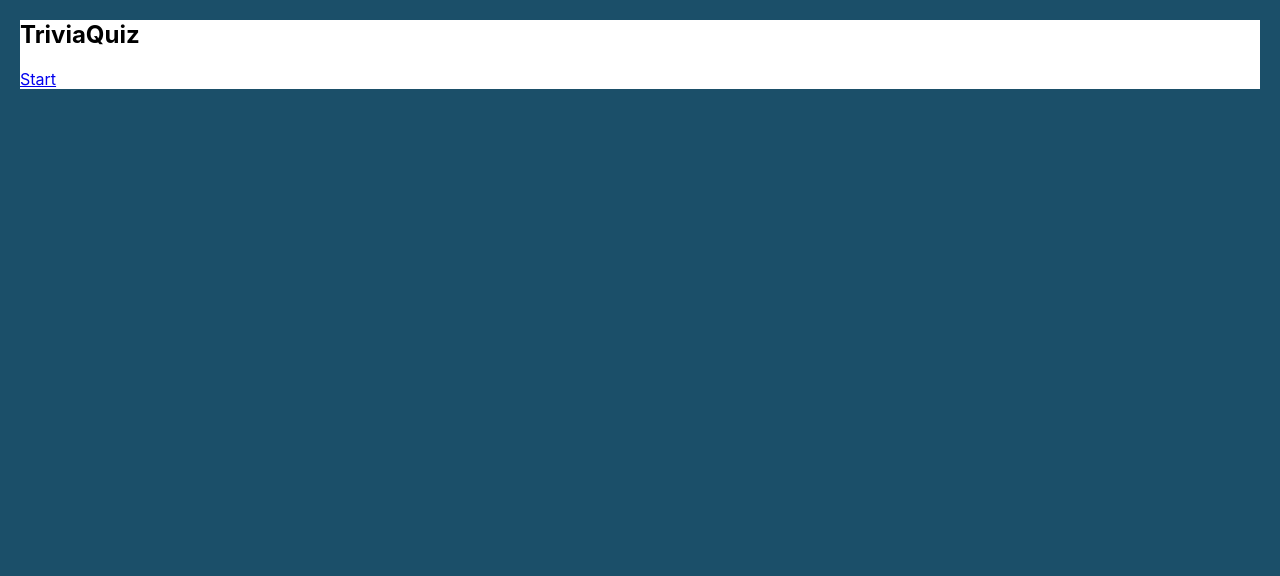
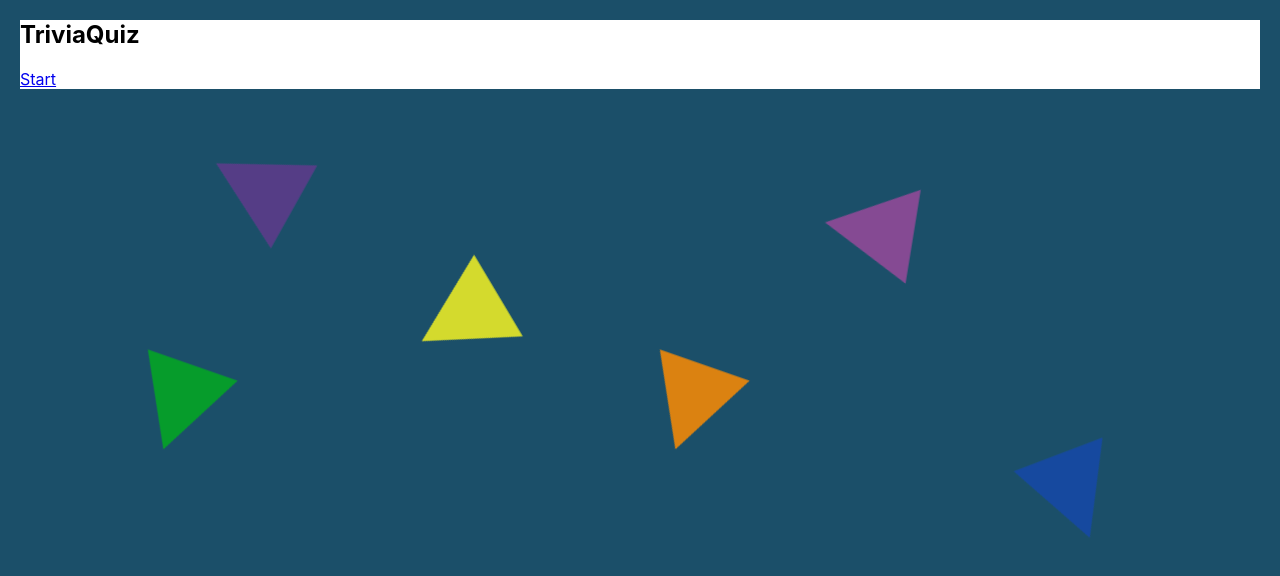
Before and after one commit to Technigo/project-redux-quiz-old, a React (Create React App) app: page / in a window 1280 px wide. Shown: the top 576 px of the page. Built offline with nearby package versions, Linux system fonts and the light colour scheme.

Commit message:
added background and changed button in summary.js

```diff
--- a/src/App.js
+++ b/src/App.js
@@ -5,6 +5,7 @@ import { combineReducers, configureStore } from '@reduxjs/toolkit';
 import { quiz } from 'reducers/quiz';
 import FirstPage from 'components/Firstpage';
 import { CurrentQuestion } from 'components/CurrentQuestion';
+import Background from 'components/Background';
 
 const reducer = combineReducers({
   quiz: quiz.reducer
@@ -15,6 +16,7 @@ const store = configureStore({ reducer });
 export const App = () => {
   return (
     <Provider store={store}>
+      <Background />
       <BrowserRouter>
         <Routes>
           <Route path="/" element={<FirstPage />} />
--- a/src/background.css
+++ b/src/background.css
@@ -1,6 +1,6 @@
 .triangles img {
     position: fixed;
-    bottom: -70px;
+    bottom: -100px;
     animation: animate 9s linear infinite;
     z-index: -1;
     }
--- a/src/components/Summary.js
+++ b/src/components/Summary.js
@@ -11,7 +11,7 @@ const Summary = () => {
   return (
     <Wrapper>
       <p>You got {correctAnswers} answers out of 6 correct!</p>
-      <button type="button" onClick={dispatch(quiz.actions.restart())}>Restart</button>
+      <button type="button" onClick={() => dispatch(quiz.actions.restart())}>Restart</button>
     </Wrapper>
   )
 };
```
